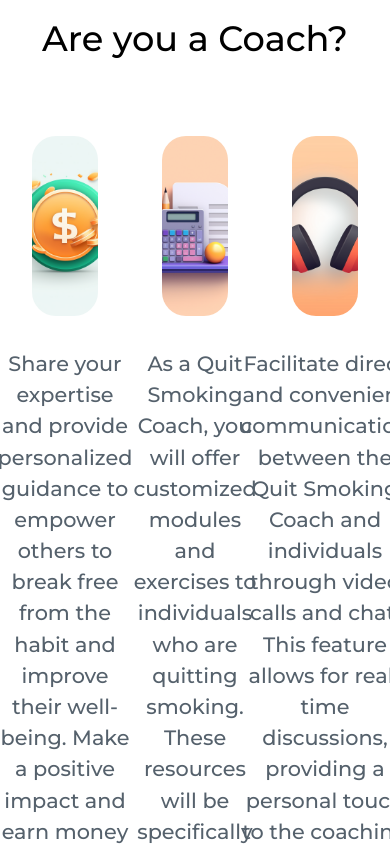
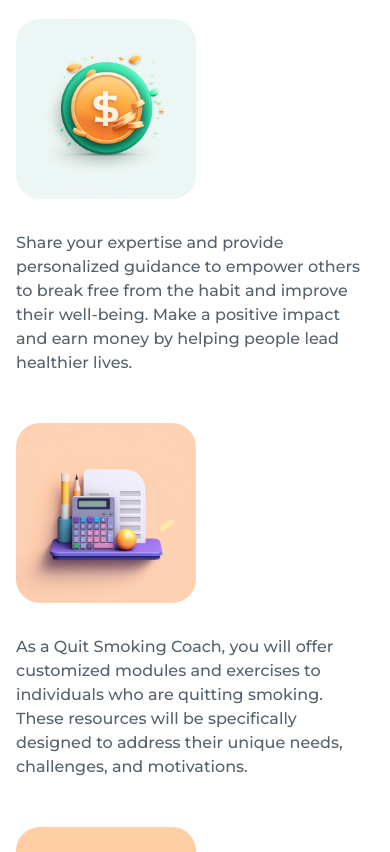
Before and after one commit to silverseacode/luckyquit-next15, a Next.js app: page / in a window 390 px wide. Shown: the part 2780-3632 px from the top of the page. Built offline with nearby package versions, Linux system fonts and the light colour scheme.

Commit message:
responsive RU Coach

```diff
--- a/src/app/components/Coach/index.tsx
+++ b/src/app/components/Coach/index.tsx
@@ -1,25 +1,24 @@
-import React from 'react'
-import Image from 'next/image'
+import React from "react";
+import Image from "next/image";
 export default function Coach() {
   return (
-    <div>
-          <div className="flex justify-between">
-            <div className="w-1/3 flex flex-col items-center px-8">
+    <div className="flex justify-between flex-col md:flex-row">
+      <div className="md:w-1/3 flex flex-col md:items-center items-start px-4 md:px-8">
         <Image
-                className={"w-[180px] h-[180px] rounded-[24px] object-cover mb-8"}
+          className={"w-[180px] h-[180px]  rounded-[24px] object-cover mb-8"}
           src={"/icon-money-coach.png"}
           width={250}
           height={250}
           alt="icon money"
         />
-              <p className={"text-[1.3rem] text-center text-gray1 dark:text-white"}>
-                Share your expertise and provide personalized guidance to
-                empower others to break free from the habit and improve their
-                well-being. Make a positive impact and earn money by helping
-                people lead healthier lives.
+        <p className={"md:text-[1.3rem]  md:text-center text-left text-gray1 dark:text-white"}>
+          Share your expertise and provide personalized guidance to empower
+          others to break free from the habit and improve their well-being. Make
+          a positive impact and earn money by helping people lead healthier
+          lives.
         </p>
       </div>
-            <div className="w-1/3  flex flex-col items-center px-8">
+      <div className="md:w-1/3  flex flex-col md:items-center px-4 md:px-8 mt-12 md:mt-0">
         <Image
           className={"w-[180px] h-[180px] rounded-[24px] object-cover mb-8"}
           src={"/icon-homework-coach.png"}
@@ -27,14 +26,14 @@ export default function Coach() {
           height={250}
           alt="icon homework"
         />
-              <p className={"text-[1.3rem] text-center text-gray1 dark:text-white"}>
+        <p className={"md:text-[1.3rem] md:text-center text-gray1 dark:text-white"}>
           As a Quit Smoking Coach, you will offer customized modules and
-                exercises to individuals who are quitting smoking. These
-                resources will be specifically designed to address their unique
-                needs, challenges, and motivations.
+          exercises to individuals who are quitting smoking. These resources
+          will be specifically designed to address their unique needs,
+          challenges, and motivations.
         </p>
       </div>
-            <div className="w-1/3  flex flex-col items-center px-8">
+      <div className="md:w-1/3  flex flex-col md:items-center px-4 md:px-8 mt-12 md:mt-0">
         <Image
           className={"w-[180px] h-[180px] rounded-[24px] object-cover mb-8"}
           src={"/videocall-icon-coach.png"}
@@ -42,14 +41,13 @@ export default function Coach() {
           height={200}
           alt="icon videocall"
         />
-              <p className={"text-[1.3rem]  text-center text-gray1 dark:text-white"}>
+        <p className={"md:text-[1.3rem]  md:text-center text-gray1 dark:text-white"}>
           Facilitate direct and convenient communication between the Quit
           Smoking Coach and individuals through video calls and chat. This
-                feature allows for real-time discussions, providing a personal
-                touch to the coaching experience.
+          feature allows for real-time discussions, providing a personal touch
+          to the coaching experience.
         </p>
       </div>
     </div>
-        </div>
-  )
+  );
 }
--- a/src/app/components/Testimonials/index.tsx
+++ b/src/app/components/Testimonials/index.tsx
@@ -41,7 +41,7 @@ export default function Testimonials() {
             {testimonials.map((testimonial) => (
               <div key={testimonial.id} className="min-w-full p-4">
                 <div className="bg-white rounded-md shadow-md p-6 h-[250px]">
-                  <h3 className="testimonial-font text-[1.3rem]">{testimonial.text}</h3>
+                  <h3 className="testimonial-font md:text-[1.3rem]">{testimonial.text}</h3>
                   <div className="text-left mt-4">
                   <p className="text-gray-800 font-bold testimonial-font">- {testimonial.name}</p>
                 </div>
--- a/src/app/page.tsx
+++ b/src/app/page.tsx
@@ -28,7 +28,7 @@ export default function Home() {
         </section>
         <main className="w-full  mx-auto">
         <section id="coach-section">
-          <h1 className="text-center py-[20px] px-0 text-[2.2rem] mt-[50px] mb-[50px] dark:text-white">
+          <h1 className="text-center  px-0 text-[1.5rem] md:text-[2.2rem] py-[20px] md:mt-[50px] md:mb-[50px] dark:text-white">
             Are you a Coach?
           </h1>
           <Coach />
```
Lines whose indentation alone changed are shown as unchanged.
